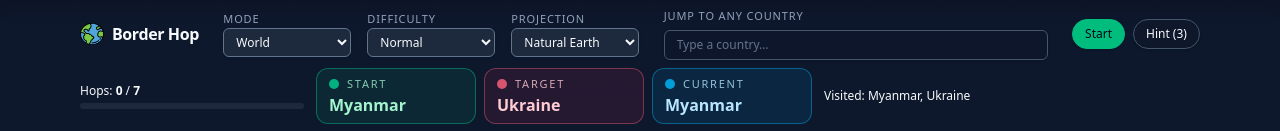
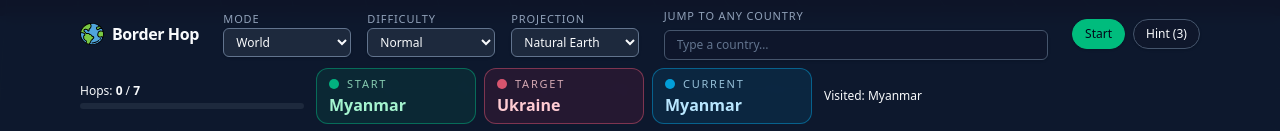
Before and after one commit to donnchadh00/border-hop, a React (Vite) app: page / in a window 1280 px wide. Shown: the top 131 px of the page. Built offline with nearby package versions, Linux system fonts and the light colour scheme.

Commit message:
fix(ui): exclude target country from visited summary

```diff
--- a/src/ui/HUD.tsx
+++ b/src/ui/HUD.tsx
@@ -163,6 +163,9 @@ export default function HUD() {
       : shortest?.[0];
   const optimalHops = shortest ? shortest.length - 1 : null;
   const optimalPathNames = shortest ? shortest.map((iso) => nameOf(iso as any)) : null;
+  const visitedNames = Array.from(visited)
+    .filter((iso) => iso !== target)
+    .map((iso) => nameOf(iso));
 
   const onHint = () => {
     if (!current || !nextHop || hintsLeft === 0) return;
@@ -394,9 +397,7 @@ export default function HUD() {
               {/* Visited summary */}
               <div className="truncate max-w-full sm:max-w-xl">
                 Visited:{" "}
-                {Array.from(visited)
-                  .map((iso) => nameOf(iso))
-                  .join(", ") || "-"}
+                {visitedNames.join(", ") || "-"}
               </div>
 
               {/* Toasts */}
```
